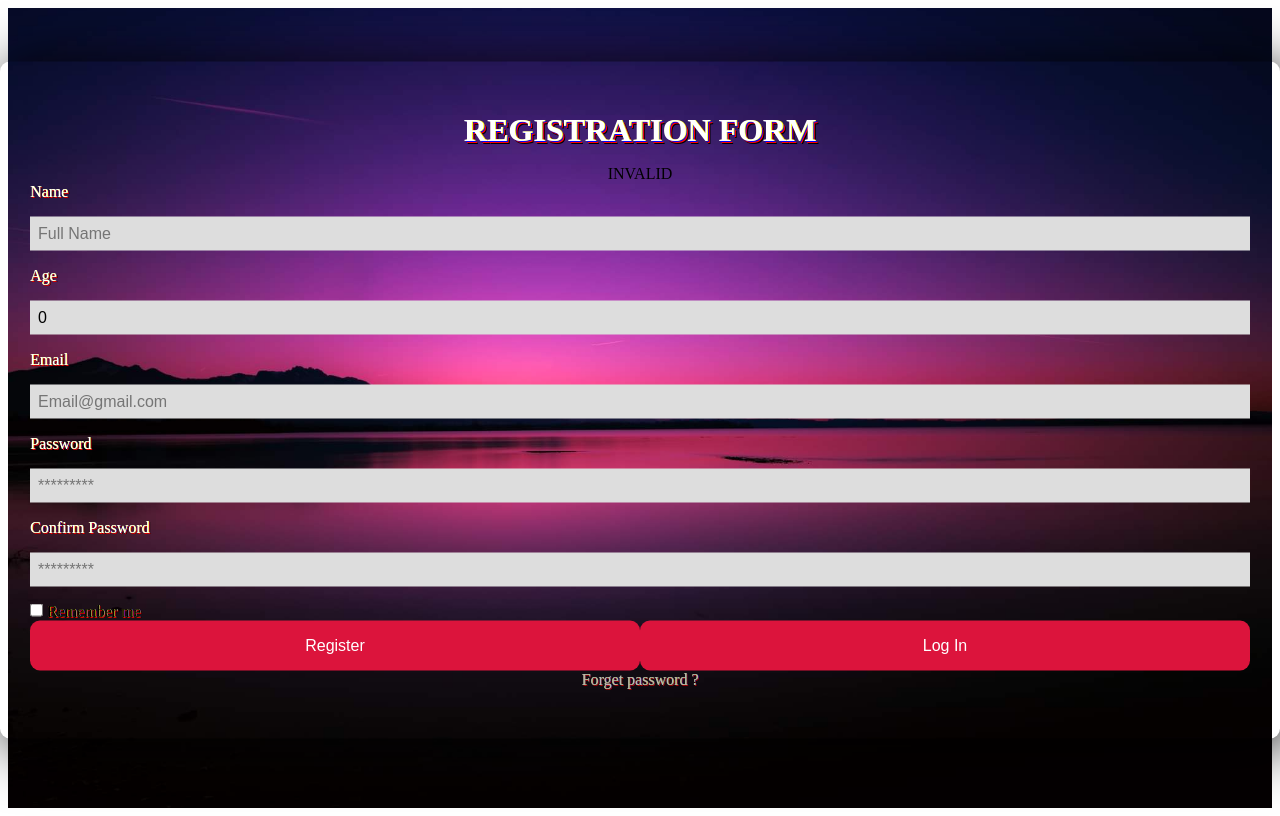
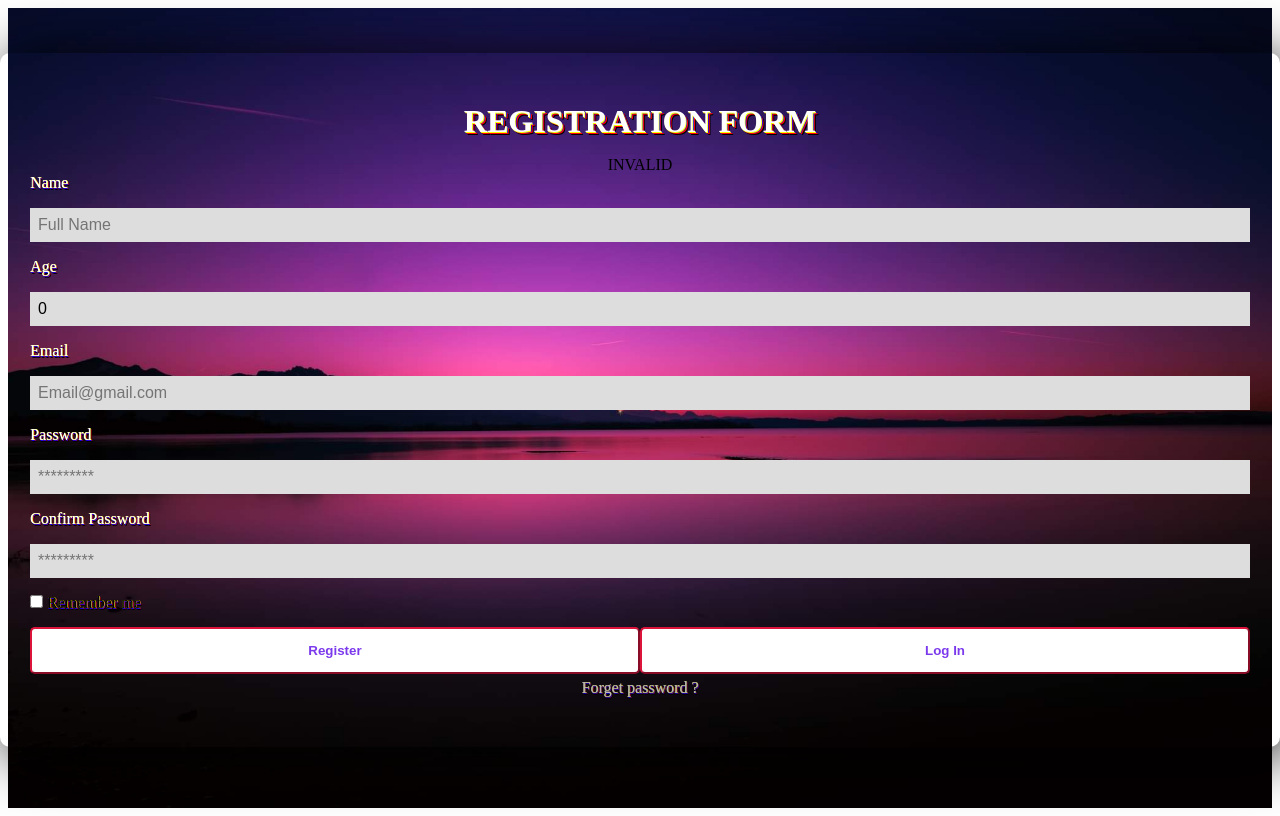
Before and after one commit to cristoph143/Bohol_Cristopher_AD, an Angular app in the folder 4-Portal/: page /register in a window 1280 px wide. Built offline with nearby package versions, Linux system fonts and the light colour scheme.

Commit message:
Into the Unknown

```diff
--- a/4-Portal/src/app/screens/home/home.component.html
+++ b/4-Portal/src/app/screens/home/home.component.html
@@ -10,7 +10,10 @@
 
 <div class="intro-section">
     <h1>Angular HTML Table Example</h1>
-    <br>
+
+    <button type="button" class="button" (click)="displayUsers" >Edit</button>
+    <button type="button" class="button">Delete</button>
+    <!-- <br>
     <table>
         <thead>
             <tr>
@@ -22,7 +25,7 @@
                 <th>Password</th>
             </tr>
         </thead>
-        <!-- <tbody>
+        <tbody>
             <tr *ngFor="let item of ItemsArray">
                 <th>{{ item.id }}</th>
                 <td>{{ item.name }}</td>
@@ -34,7 +37,7 @@
                 <button type="button" >Delete</button>
                 </td>
             </tr>
-        </tbody> -->
+        </tbody>
         <tbody>
             <tr >
                 <th>item.id</th>
@@ -48,7 +51,7 @@
                 </td>
             </tr>
         </tbody>
-    </table>
+    </table> -->
 </div>
 
 
--- a/4-Portal/src/app/screens/home/home.component.ts
+++ b/4-Portal/src/app/screens/home/home.component.ts
@@ -14,16 +14,12 @@ export class HomeComponent implements OnInit {
 
   ngOnInit(): void {
   }
-  nav(destination: string) {
-    this.router.navigate([destination]);
-  }
-  ItemsArray = [];
 
   async displayUsers() {
     var result: any = await this.api
-      .get(environment.API_URL + '/user/getAll')
-      .toPromise();
+      .get(environment.API_URL + '/user/all').toPromise();
     console.log(result)
+    alert(result);
     if (result.success == true) {
       // this.nav('login');
       alert(result.toString());
@@ -34,4 +30,8 @@ export class HomeComponent implements OnInit {
     }
   }
 
+  nav(destination: string) {
+    this.router.navigate([destination]);
+  }
+
 }
--- a/4-Portal/src/app/screens/login/login.component.html
+++ b/4-Portal/src/app/screens/login/login.component.html
@@ -9,7 +9,7 @@
                 <label for="psw" class="shadows">Password</label>
                 <input type="password" placeholder="*********" id="password" [formControl]="fcPassword" required>
             </div>
-            <span><input type="checkbox"> Remember me</span>
+            <span><input type="checkbox" class="shadows"> Remember me</span>
 
         <div class="control">
             <button type="submit" class="button" (click)="nav('register')">Register</button>
--- a/4-Portal/src/app/screens/login/login.component.scss
+++ b/4-Portal/src/app/screens/login/login.component.scss
@@ -52,19 +52,25 @@ section {
       border: none;
       margin: 1em 0;
     }
-
     button {
+      display: inline-block;
       width: 50%;
-      height: 50px;
-      background-color: crimson;
-      border: none;
-      color: white;
-      padding: 15px 32px;
-      text-align: center;
+      padding: 14px 42px;
+      margin-top: 56px;
+      margin-bottom: 10px;
+      border-radius: 5px;
+      font-weight: bold;
       text-decoration: none;
-      font-size: 16px;
-      transition: all 0.5s;
-      border-radius: 10px;
+      color: #7c3aed;
+      background-color: #ffffff;
+      transition-property: background-color, color;
+      transition-duration: 200ms, 200ms;
+      border-color: crimson;
+      &:hover,
+      &:focus {
+        color: #ffffff;
+        background-color: crimson;
+      }
     }
   }
 
--- a/4-Portal/src/app/screens/register/register.component.scss
+++ b/4-Portal/src/app/screens/register/register.component.scss
@@ -61,38 +61,25 @@ section {
     .txt{
       color: #fff
     }
-    // .btn {
-    //   color: #fff;
-    //   text-transform: uppercase;
-    //   background: crimson;
-    //   opacity: 0.7;
-    //   transition: opacity 0.3s ease;
-    //   .btn:focus {
-    //     opacity: 1;
-    //   }
-    // }
-
     button {
+      display: inline-block;
       width: 50%;
-      height: 50px;
-      background-color: crimson;
-      border: none;
-      color: white;
-      padding: 15px 32px;
-      text-align: center;
+      padding: 14px 42px;
+      margin-top: 15px;
+      margin-bottom: 5px;
+      border-radius: 5px;
+      font-weight: bold;
       text-decoration: none;
-      font-size: 16px;
-      transition: all 0.5s;
-      border-radius: 10px;
-      // &:btn1 {
-      //   background-color: white;
-      //   color: black;
-      //   border: 2px solid #4CAF50;
-      //   &::hover {
-      //     background-color: #4CAF50;
-      //     color: white;
-      //   }
-      // }
+      color: #7c3aed;
+      background-color: #ffffff;
+      transition-property: background-color, color;
+      transition-duration: 200ms, 200ms;
+      border-color: crimson;
+      &:hover,
+      &:focus {
+        color: #ffffff;
+        background-color: crimson;
+      }
     }
   }
 
```
Also changed, not shown: 4-Portal/src/app/Screens/home/home.component.scss (+23 -59 lines).
